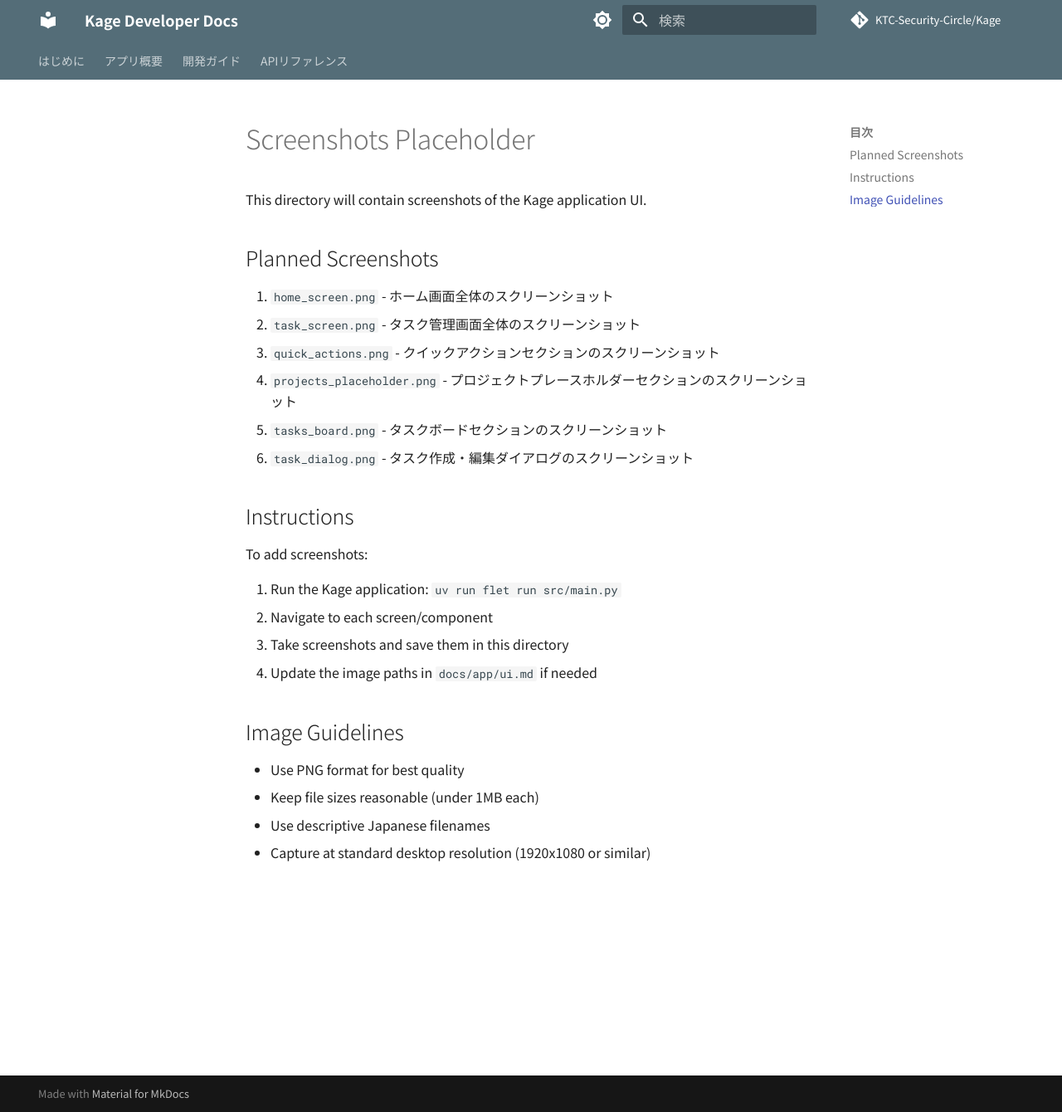
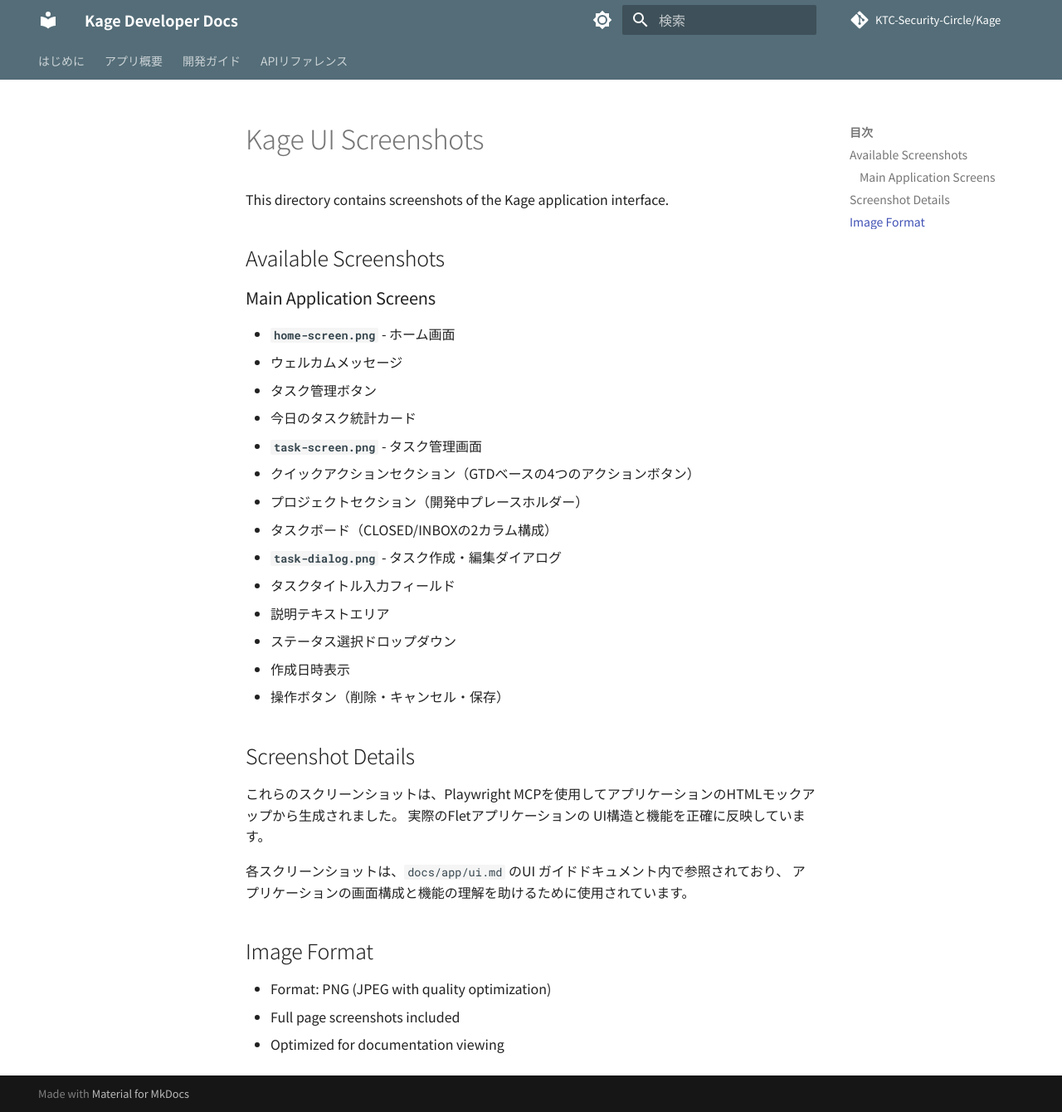
Before and after one commit to KTC-Security-Circle/Kage, an MkDocs documentation site: the page built from docs/images/README.md, in a window 1280 px wide and 1340 px high. Shown: the whole window at 83% size. Built offline with MkDocs 1.6.1 and Material for MkDocs 9.7.7, drawn with Linux system fonts in a browser that asks for light colours; comment, search, counter and statistics services are not loaded.

Commit message:
Add actual screenshots to UI documentation using Playwright MCP
Co-authored-by: snow7y <103980824+snow7y@users.noreply.github.com>

```diff
--- a/docs/images/README.md
+++ b/docs/images/README.md
@@ -1,28 +1,38 @@
-# Screenshots Placeholder
+# Kage UI Screenshots
 
-This directory will contain screenshots of the Kage application UI.
+This directory contains screenshots of the Kage application interface.
 
-## Planned Screenshots
+## Available Screenshots
 
-1. `home_screen.png` - ホーム画面全体のスクリーンショット
-2. `task_screen.png` - タスク管理画面全体のスクリーンショット
-3. `quick_actions.png` - クイックアクションセクションのスクリーンショット
-4. `projects_placeholder.png` - プロジェクトプレースホルダーセクションのスクリーンショット
-5. `tasks_board.png` - タスクボードセクションのスクリーンショット
-6. `task_dialog.png` - タスク作成・編集ダイアログのスクリーンショット
+### Main Application Screens
 
-## Instructions
+- **`home-screen.png`** - ホーム画面
+  - ウェルカムメッセージ
+  - タスク管理ボタン
+  - 今日のタスク統計カード
 
-To add screenshots:
+- **`task-screen.png`** - タスク管理画面
+  - クイックアクションセクション（GTDベースの4つのアクションボタン）
+  - プロジェクトセクション（開発中プレースホルダー）
+  - タスクボード（CLOSED/INBOXの2カラム構成）
 
-1. Run the Kage application: `uv run flet run src/main.py`
-2. Navigate to each screen/component
-3. Take screenshots and save them in this directory
-4. Update the image paths in `docs/app/ui.md` if needed
+- **`task-dialog.png`** - タスク作成・編集ダイアログ
+  - タスクタイトル入力フィールド
+  - 説明テキストエリア
+  - ステータス選択ドロップダウン
+  - 作成日時表示
+  - 操作ボタン（削除・キャンセル・保存）
 
-## Image Guidelines
+## Screenshot Details
 
-- Use PNG format for best quality
-- Keep file sizes reasonable (under 1MB each)
-- Use descriptive Japanese filenames
-- Capture at standard desktop resolution (1920x1080 or similar)
+これらのスクリーンショットは、Playwright MCPを使用してアプリケーションのHTMLモックアップから生成されました。
+実際のFletアプリケーションの UI構造と機能を正確に反映しています。
+
+各スクリーンショットは、`docs/app/ui.md` のUI ガイドドキュメント内で参照されており、
+アプリケーションの画面構成と機能の理解を助けるために使用されています。
+
+## Image Format
+
+- Format: PNG (JPEG with quality optimization)
+- Full page screenshots included
+- Optimized for documentation viewing
```
Also changed, not shown: docs/app/ui.md (+12 -12 lines), docs/images/home-screen.png (added), docs/images/task-dialog.png (added), docs/images/task-screen.png (added).
